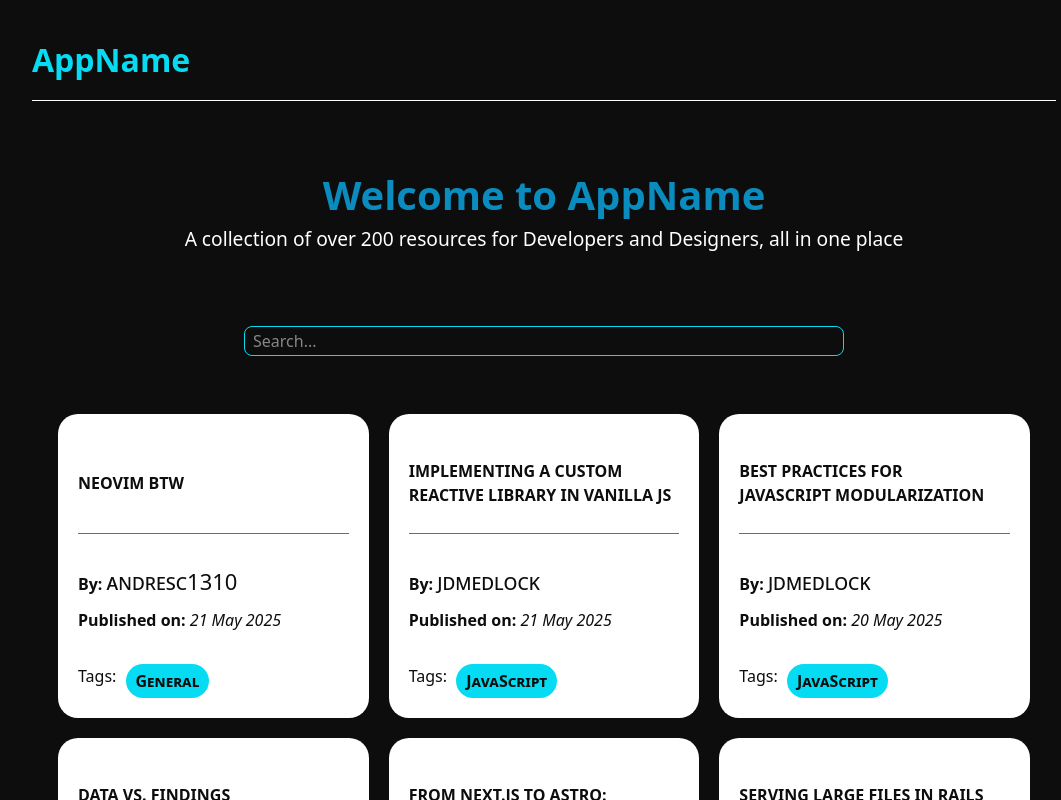
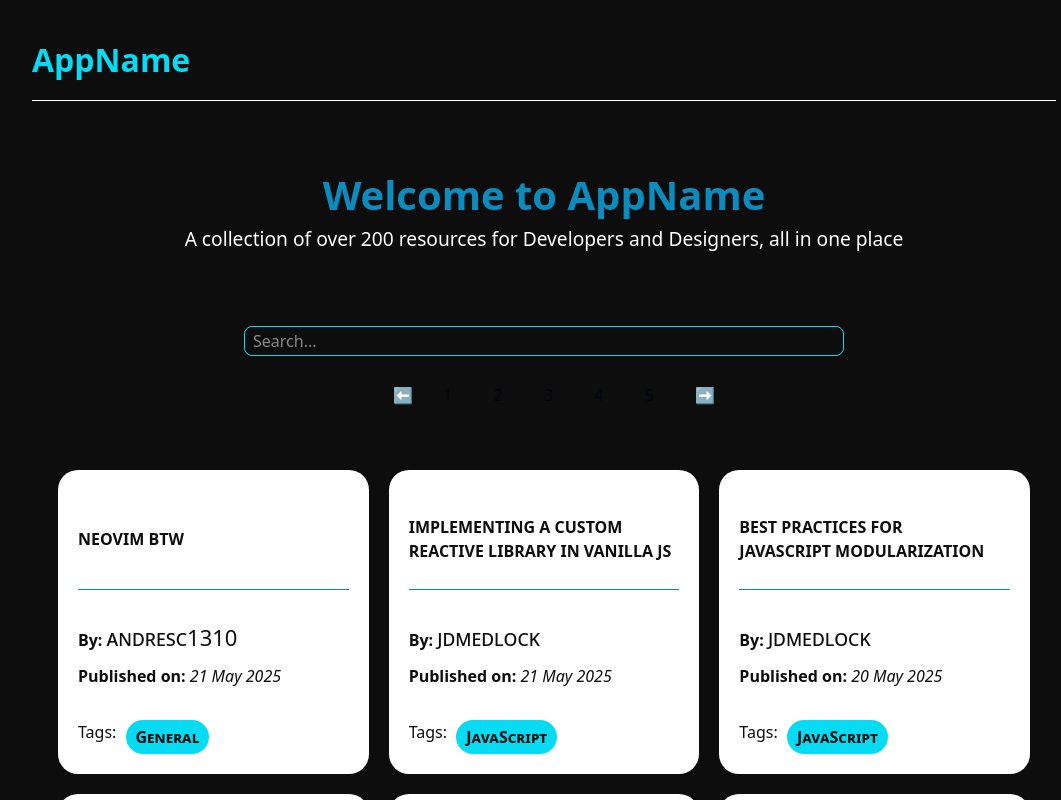
Before and after one commit to volumia/V55-tier2-team-22-fork, a React (Vite) app in the folder frontend/: page / in a window 1280 px wide. Shown: the top 800 px of the page, without its empty margins (96-1157 px from the left). Built offline with nearby package versions, Linux system fonts and the light colour scheme.

Commit message:
fe: Paginate the resource list

```diff
--- a/frontend/src/App.jsx
+++ b/frontend/src/App.jsx
@@ -1,20 +1,46 @@
 import "./App.css";
-import Header from './components/Header/Header.jsx';
+import Header from "./components/Header/Header.jsx";
 import Footer from "./components/Footer/footer";
 import ResourceList from "./components/Resources/ResourceList";
 import SearchBar from "./components/SearchBar/SearchBar.jsx";
+import { useState } from "react";
+import PaginationBar from "./components/Pagination/PaginationBar";
+
+const itemsPerPage = 9;
+const initialPage = 0;
+
+function deriveRangeFromPageIndex(index) {
+  return {
+    min: index * itemsPerPage,
+    max: index * itemsPerPage + itemsPerPage,
+  };
+}
 
 function App() {
+  const [displayRange, setDisplayRange] = useState(deriveRangeFromPageIndex(initialPage));
+
+  function onPageIndexChange(index) {
+    setDisplayRange(deriveRangeFromPageIndex(index));
+  }
+
   return (
     <>
       {/* Header of the App */}
-      <Header/>
+      <Header />
       {/* Search Bar */}
-      <SearchBar/>
+      <SearchBar />
+      <PaginationBar
+        firstItemIndex={displayRange.min}
+        itemsPerPage={itemsPerPage}
+        totalNumberOfItems={59}
+        onChangePage={onPageIndexChange}
+      ></PaginationBar>
+
       {/* Show the resources fetched from the API */}
-      <ResourceList/>
+      <ResourceList displayRange={displayRange} />
+
       {/* Footer of the App */}
-      <Footer/>
+      <Footer />
     </>
   );
 }
--- /dev/null
+++ b/frontend/src/components/Pagination/PageButton.jsx
@@ -0,0 +1,19 @@
+import styles from "./PaginationBar.module.css";
+
+function PageButton({ number: index, isCurrent, onClick }) {
+  if (isCurrent) {
+    return (
+      <button className={styles.page_button_current} onClick={onClick}>
+        {index + 1}
+      </button>
+    );
+  } else {
+    return (
+      <button className={styles.page_button} onClick={onClick}>
+        {index + 1}
+      </button>
+    );
+  }
+}
+
+export default PageButton;
--- /dev/null
+++ b/frontend/src/components/Pagination/PaginationBar.jsx
@@ -0,0 +1,53 @@
+import { useEffect, useState } from "react";
+import styles from "./PaginationBar.module.css";
+import { computePageIndex, computePageArrangement } from "@/util/pagination";
+import PageButton from "./PageButton.jsx";
+
+const maxVisiblePages = 5;
+
+function PaginationBar({ firstItemIndex, totalNumberOfItems, itemsPerPage, onChangePage }) {
+  const [currentPageIndex, setCurrentPageIndex] = useState(computePageIndex(firstItemIndex, itemsPerPage));
+
+  const [arrangement, setArrangement] = useState(
+    computePageArrangement(firstItemIndex, totalNumberOfItems, itemsPerPage, maxVisiblePages)
+  );
+
+  useEffect(() => {
+    setCurrentPageIndex(computePageIndex(firstItemIndex, itemsPerPage));
+    setArrangement(computePageArrangement(firstItemIndex, totalNumberOfItems, itemsPerPage, maxVisiblePages));
+  }, [firstItemIndex, itemsPerPage, totalNumberOfItems]);
+
+  function attemptChangePage(pageIndex) {
+    const minPage = 0;
+    const maxPage = Math.ceil(totalNumberOfItems / itemsPerPage);
+
+    if (pageIndex >= minPage && pageIndex < maxPage) {
+      onChangePage(pageIndex);
+    }
+  }
+
+  return (
+    <div className="w-fit ml-auto mr-auto flex flex-row gap-2 my-4">
+      <button className={styles.page_button} onClick={() => attemptChangePage(currentPageIndex - 1)}>
+        ⬅️
+      </button>
+
+      {arrangement.map((n) => {
+        return (
+          <PageButton
+            key={n}
+            number={n}
+            isCurrent={currentPageIndex === n}
+            onClick={() => attemptChangePage(n)}
+          ></PageButton>
+        );
+      })}
+
+      <button className={styles.page_button} onClick={() => attemptChangePage(currentPageIndex + 1)}>
+        ➡️
+      </button>
+    </div>
+  );
+}
+
+export default PaginationBar;
--- /dev/null
+++ b/frontend/src/components/Pagination/PaginationBar.module.css
@@ -0,0 +1,27 @@
+.page_button,
+.page_button_current {
+  display: inline-block;
+
+  width: calc(var(--spacing) * 10);
+  height: calc(var(--spacing) * 10);
+
+  text-align: center;
+  vertical-align: middle;
+
+  background-color: var(--color-gray-100);
+
+  transition: none;
+}
+
+.page_button_current {
+  background-color: var(--color-cyan-500);
+  outline: 2px solid var(--color-cyan-100);
+}
+
+.page_button_current:hover {
+  background-color: var(--color-cyan-500);
+}
+
+.page_button_current:active {
+  background-color: var(--color-cyan-500);
+}
--- a/frontend/src/components/Resources/ResourceList.jsx
+++ b/frontend/src/components/Resources/ResourceList.jsx
@@ -3,11 +3,10 @@ import ResourceCard from './ResourceCard';
 import styles from './Resource.module.css';
 import { getResources, getTags } from '@/util/getResourceData';
 
-function ResourceList() {
+function ResourceList({ displayRange }) {
   const [resources, setResources] = useState([]);
   const [tagMap, setTagMap] = useState(null); // null until loaded
   const [status, setStatus] = useState('loading'); //loading, failed, succeeded
-  const [visibleArticles, setVisibleArticles] = useState(6);
 
   async function fetchData() {
       setStatus('loading')
@@ -61,7 +60,7 @@ function ResourceList() {
   return (
     <>
       <div className={styles.resource_section}>
-        {resources.slice(0, visibleArticles).map(resource => {
+        {resources.slice(displayRange.min, displayRange.max).map(resource => {
           // Convert tag IDs to tag names
           const convertedTag = (resource.appliedTags || []).map(
             (id) => tagMap[id] || 'Unknown'
@@ -79,16 +78,6 @@ function ResourceList() {
           );
         })}
       </div>
-
-
-
-      <div className={styles.load_more}>
-        {visibleArticles < resources.length && (
-          <button onClick={() => setVisibleArticles(prev => prev + 3)}>
-            Load More
-          </button>
-        )}
-      </div>
     </>
   );
 }
--- /dev/null
+++ b/frontend/src/util/pagination.js
@@ -0,0 +1,36 @@
+export function computePageIndex(firstIndex, itemsPerPage) {
+  return Math.floor(firstIndex / itemsPerPage);
+}
+
+export function computePageArrangement(firstItemIndex, totalNumberOfItems, itemsPerPage, maxNumberOfPages) {
+  const centerPageIndex = computePageIndex(firstItemIndex, itemsPerPage);
+  const arrangement = [centerPageIndex];
+
+  let numberOfPreviousPages = centerPageIndex;
+  const itemsRemaining = totalNumberOfItems - firstItemIndex - itemsPerPage;
+  let numberOfNextPages = Math.ceil(itemsRemaining / itemsPerPage);
+  const totalPages = numberOfPreviousPages + numberOfNextPages + 1;
+
+  let pagesToAdd = Math.min(totalPages, maxNumberOfPages) - 1;
+  let addLeft = true;
+
+  while (pagesToAdd > 0) {
+    if (addLeft && numberOfPreviousPages > 0) {
+      const firstNumber = arrangement[0] - 1;
+      arrangement.unshift(firstNumber);
+      numberOfPreviousPages--;
+      pagesToAdd--;
+    }
+
+    if (!addLeft && numberOfNextPages > 0) {
+      const lastNumber = arrangement[arrangement.length - 1] + 1;
+      arrangement.push(lastNumber);
+      numberOfNextPages--;
+      pagesToAdd--;
+    }
+
+    addLeft = !addLeft;
+  }
+
+  return arrangement;
+}
```
